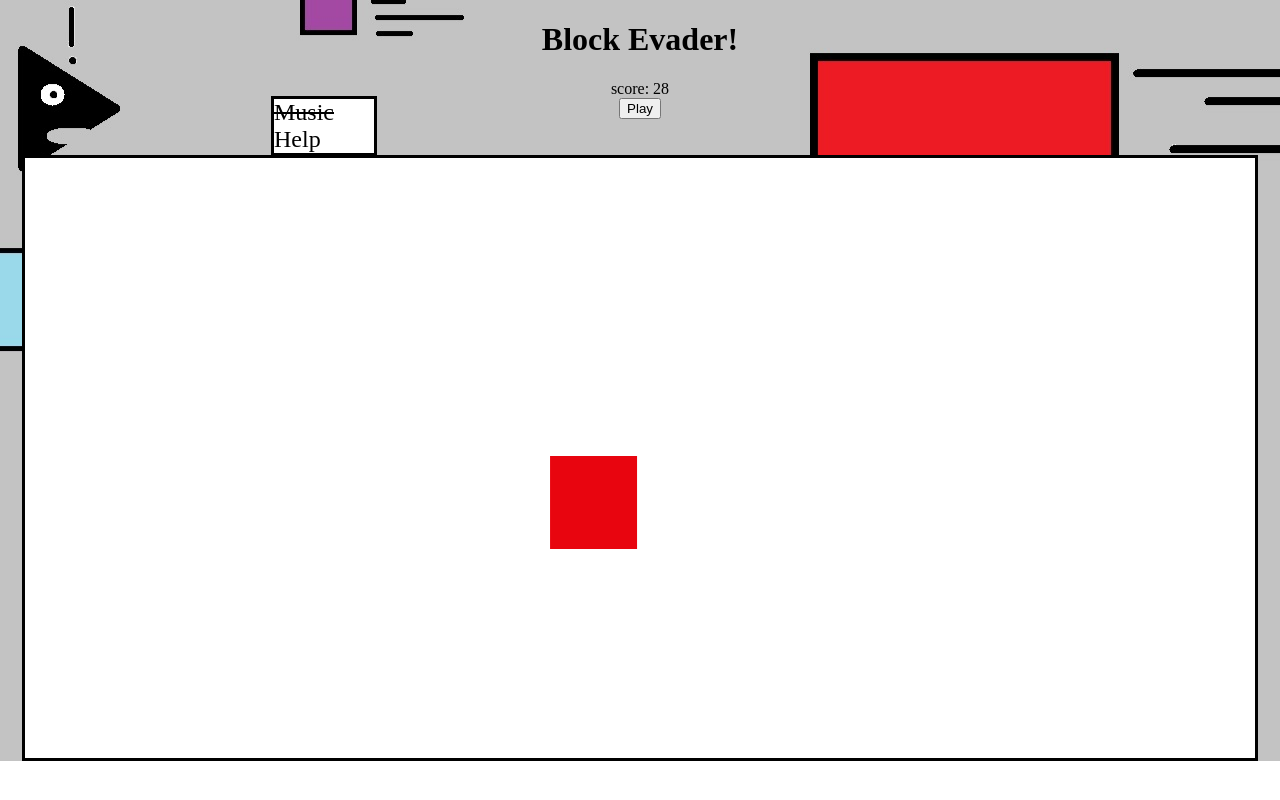
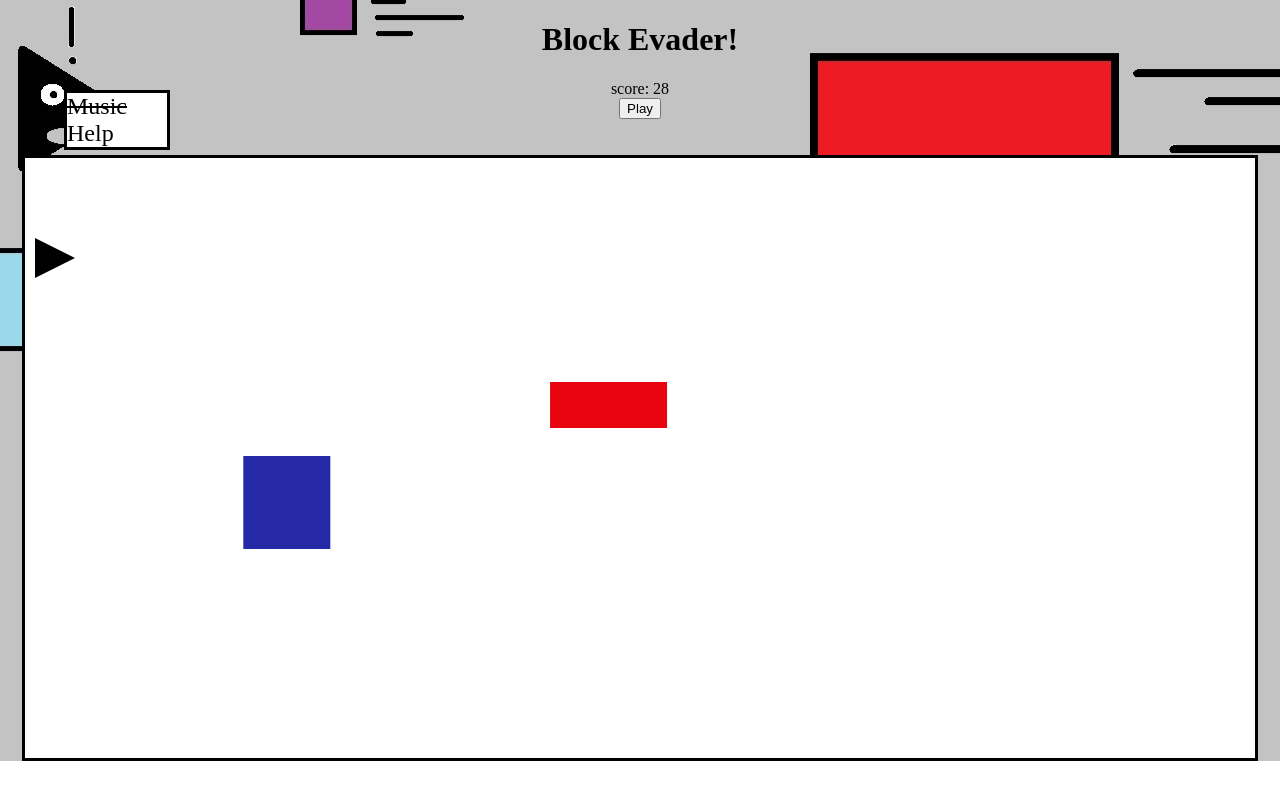
Before and after one commit to jmango22/creative-game, a plain HTML site: page index.html in a window 1280 px wide. Both pictures are taken after a click on the button "Play". Drawn offline with Linux system fonts and the light colour scheme.

Commit message:
Refactored, fixed restart bug

```diff
--- a/main.css
+++ b/main.css
@@ -20,6 +20,7 @@ body{
     align-self: center;
     border: solid;
     margin-top:36px;
+    cursor: none;
 }
 
 #MusicToggle {
@@ -32,10 +33,11 @@ body{
     width: fit-content;
     font-size: 24px;
     position: absolute;
-    left: 271px;
-    top: 96px;
+    align-items: left;
+    top: 90px;
     background-color: white;
     border: solid;
+    margin-left: 5%;
 }
 
 #HelpModal {
--- a/main.js
+++ b/main.js
@@ -1,19 +1,15 @@
 // This is the Main Logic for the Game
 
+var game = CreateGame();
+
 resizeCanvas();
-var game = CreateGame();
 initPlayer();
-var GameMusic = new sound("Audio/Fine.mp3")
-var MusicPlaying = false;
-var GameStarted = false;
 
 function startGame() {
-    if (GameStarted) {
-        clearInterval(game.timer);
-    }
-    GameStarted = true;
-    document.getElementById("GameBoard").style.cursor = "none";
-  game = CreateGame();
+  game = ClearGame(game);
+  if(game.timer) {
+    clearInterval(game.timer);
+  }
   game.timer = setInterval(function () {
     updateGameArea();
     updateScore();
@@ -21,21 +17,20 @@ function startGame() {
 }
 
 function initPlayer() {
-  game.player.ship = game.player.ship.move(game.player.ship, getWindowSize().h/20);
+  game.player.ship = game.player.ship.move(game.player.ship, getWindowSize().h/10);
   game.player.ship.draw(game.player.ship, game.canvas.getContext('2d'));
 }
 
 function ToggleMusic() {
-  if (MusicPlaying) {
+  if (game.music.playing) {
     document.getElementById("MusicToggle").style.textDecoration = "line-through";
-    GameMusic.stop();
-    MusicPlaying = false;
+    game.music.sound.stop();
   }
   else {
     document.getElementById("MusicToggle").style.textDecoration = "none";
-    GameMusic.play();
-    MusicPlaying = true;
+    game.music.sound.play();
   }
+  game.music.playing = !game.music.playing;
 }
 
 function movePlayer() {
@@ -85,6 +80,13 @@ function updateScore() {
 
 // Game Layout
 
+function ClearGame(game) {
+  game.obstacles = [CreateBlock(game.canvas)];
+  game.player.score = 0;
+  game.spawnWait = 8;
+  return game;
+}
+
 function CreateGame() {
   return {
     // Game Variables
@@ -93,7 +95,11 @@ function CreateGame() {
     // Game Peices
     canvas: document.getElementById('GameBoard'),
     obstacles: [],
-    player: CreatePlayer()
+    player: CreatePlayer(),
+    music: {
+      sound: new sound("Audio/Fine.mp3"),
+      playing: false
+    }
   }
 }
 
@@ -172,7 +178,7 @@ function CreateBlock(canvas) {
   }
 }
 
-// Helper math/geometry funtions
+// Helper Functions
 
 function collision(ship, block) {
   return pointInRect(ship.topPoint, block) || pointInRect(ship.frontPoint, block) || pointInRect(ship.bottomPoint, block);
```
